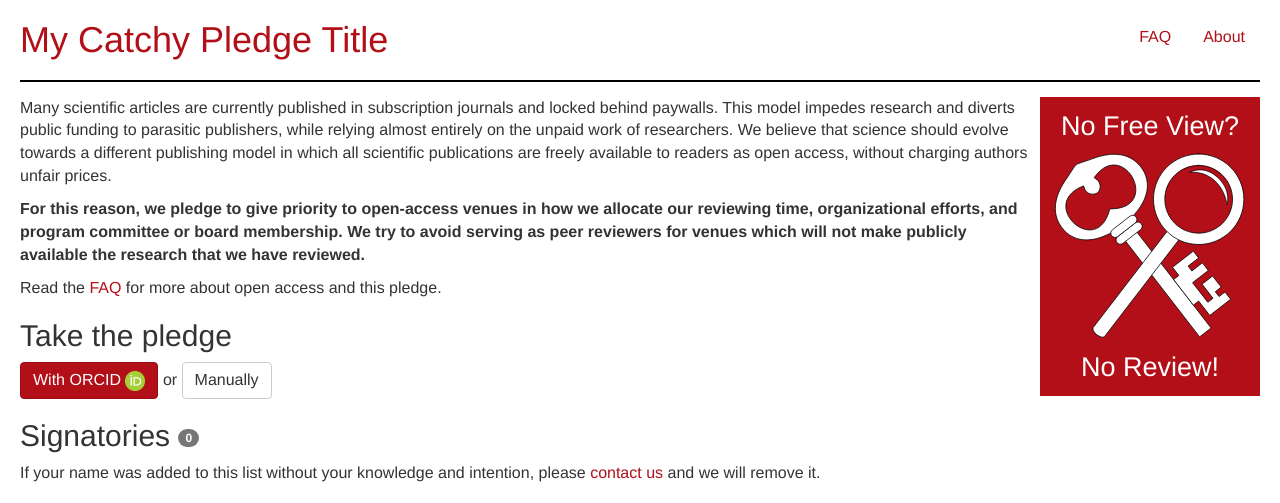
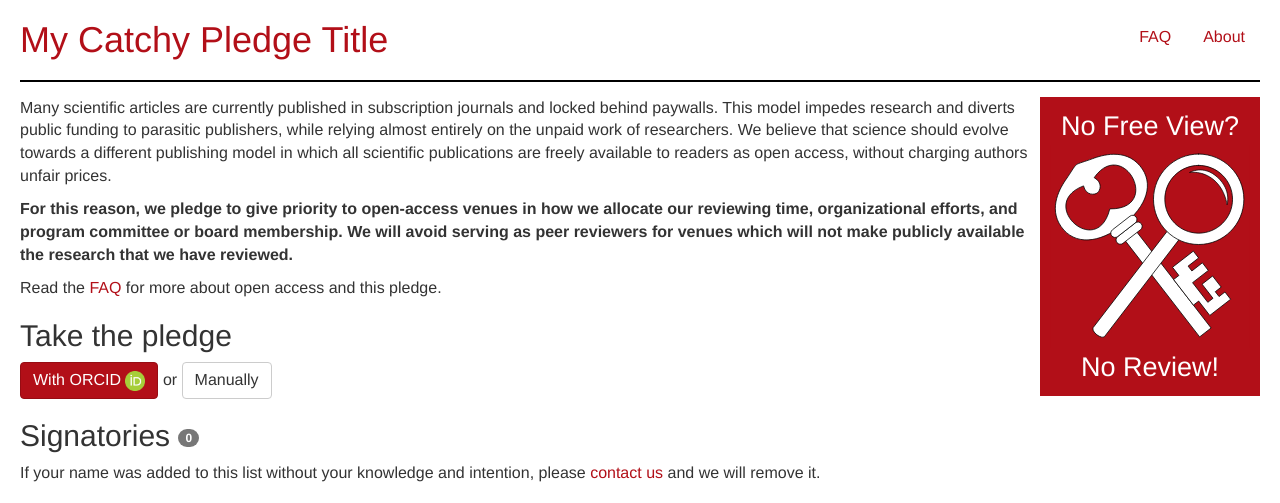
Before and after one commit to dissemin/no-free-view-no-review, a Django app: page / in a window 1280 px wide. Shown: the top 503 px of the page. Run offline with Django 3.2, Linux system fonts and the light colour scheme; data that the repository does not hold is empty; some libraries are stand-ins or nearby versions.

Commit message:
try to avoid => will avoid

```diff
--- a/signatories/templates/index.html
+++ b/signatories/templates/index.html
@@ -20,7 +20,7 @@ prices.</p>
 
 <p><strong>For this reason, we pledge to give priority to open-access venues in
   how we allocate our reviewing time, organizational efforts, and program committee or board membership.
-  We try to avoid serving as peer reviewers for venues which will not make publicly available the research that we have
+  We will avoid serving as peer reviewers for venues which will not make publicly available the research that we have
   reviewed.</strong></p>
 
 <p>Read the <a href="{% url 'faq' %}">FAQ</a> for more about open access and this pledge.</p>
```
